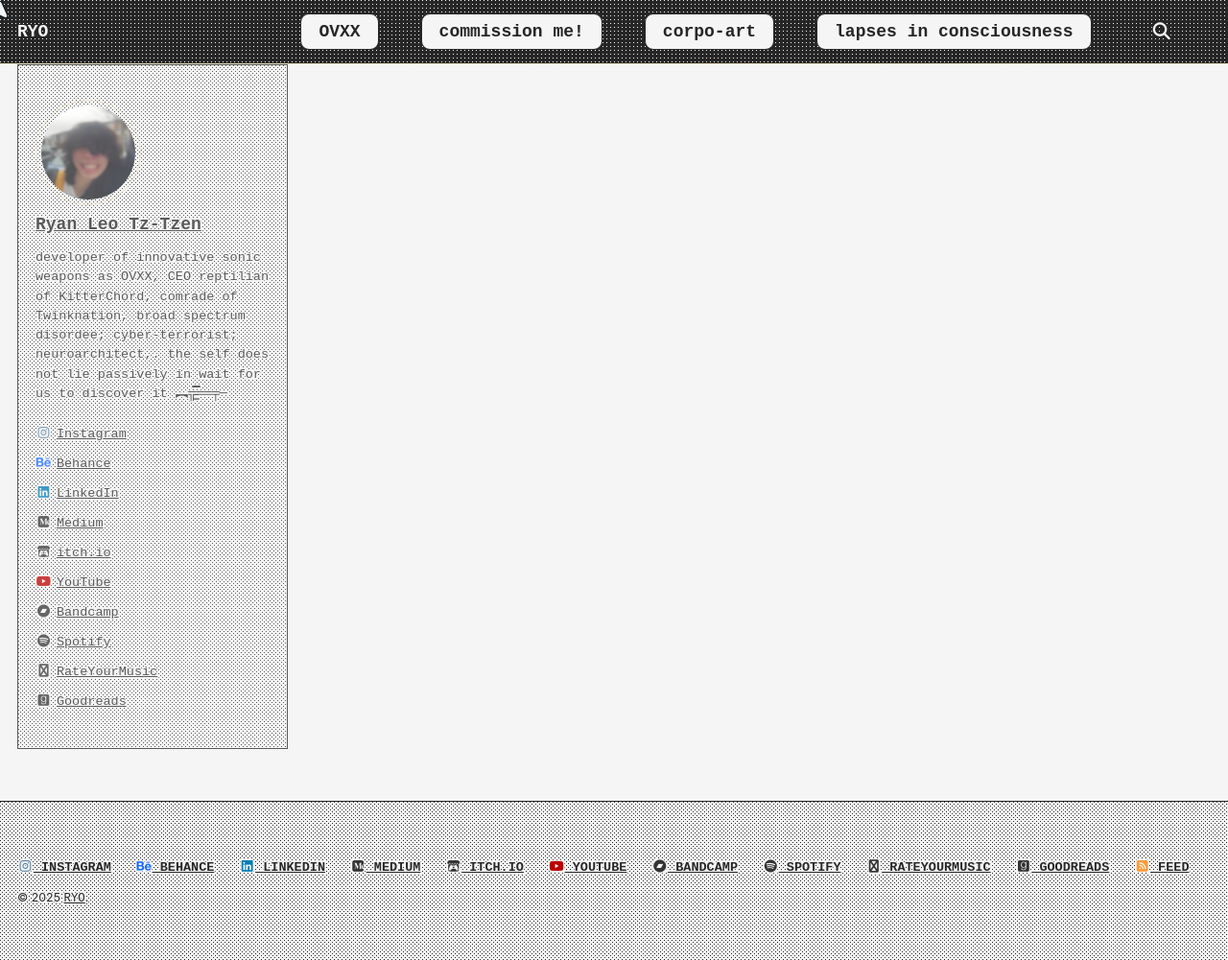
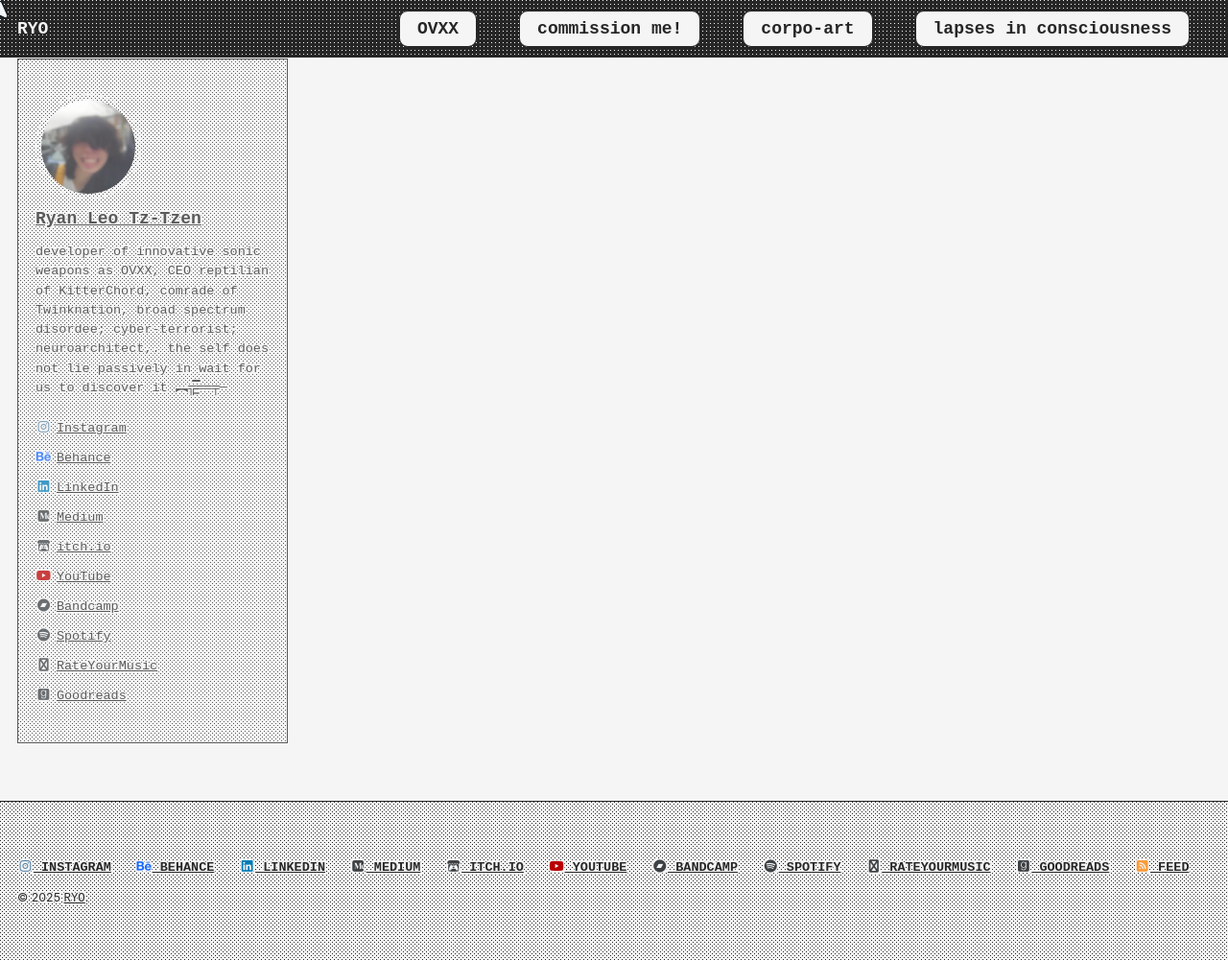
Before and after one commit to cryotato/cryotato.github.io, a Jekyll site: the page built from index.md, in a window 1280 px wide and 1001 px high. Shown: the whole window at 96% size. Built offline with Jekyll 4.4.1, drawn with Linux system fonts in a browser that asks for light colours; cached includes are drawn as plain includes.

Commit message:
Update _config.yml

```diff
--- a/_config.yml
+++ b/_config.yml
@@ -19,8 +19,8 @@
   developer of innovative sonic weapons as OVXX, CEO reptilian of KitterChord, comrade of Twinknation, broad spectrum disordee; cyber-terrorist; neuroarchitect,. the self does not lie passively in wait for us to discover it ︻╦̵̵͇̿̿̿̿══╤─
 twitter_username: username
 github_username: username
-minimal_mistakes_skin: dirt
-search: true
+minimal_mistakes_skin: default
+search: false
 
 # Build settings
 markdown: kramdown
@@ -60,15 +60,6 @@
   avatar : "/assets/images/IMG-20240220-WA0001.jpg"
   bio    : "developer of innovative sonic weapons as OVXX, CEO reptilian of KitterChord, comrade of Twinknation, broad spectrum disordee; cyber-terrorist; neuroarchitect,. the self does not lie passively in wait for us to discover it ︻╦̵̵͇̿̿̿̿══╤─"
   links:
-    # - label: "Website"
-    #   icon: "fas fa-fw fa-link"
-      # url: "https://"
-    # - label: "Twitter"
-    #   icon: "fab fa-fw fa-twitter-square"
-    #   url: "https://twitter.com/"
-    # - label: "GitHub"
-    #   icon: "fab fa-fw fa-github"
-    #   url: "https://github.com/"
     - label: "Instagram"
       icon: "fab fa-fw fa-instagram"
       url: "https://instagram.com/cryotato"
@@ -103,12 +94,6 @@
 
 footer:
   links:
-    # - label: "Twitter"
-    #   icon: "fab fa-fw fa-twitter-square"
-    #   url: "https://twitter.com/"
-    # - label: "GitHub"
-    #   icon: "fab fa-fw fa-github"
-    #   url: "https://github.com/"
     - label: "Instagram"
       icon: "fab fa-fw fa-instagram"
       url: "https://instagram.com/cryotato"
```
